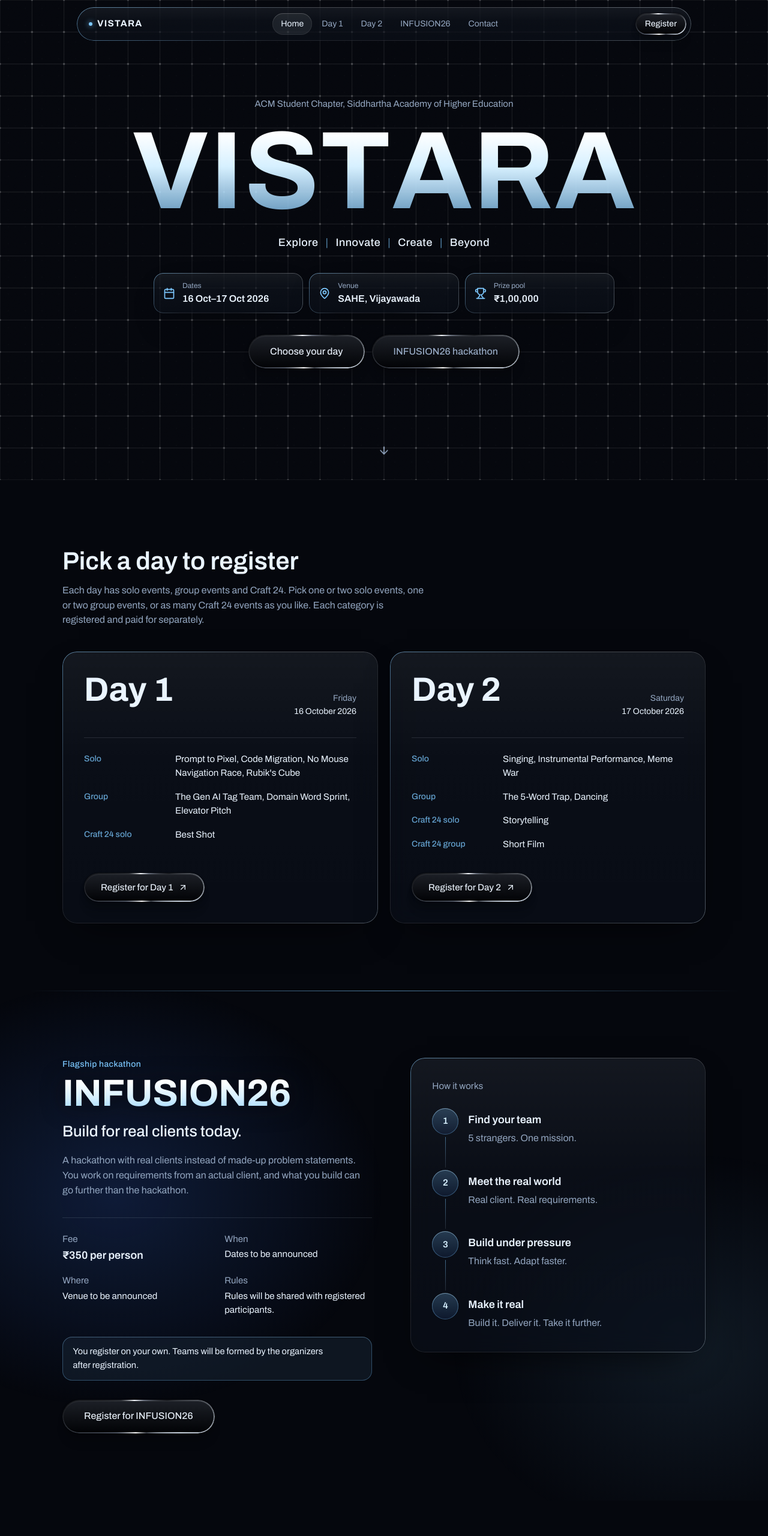
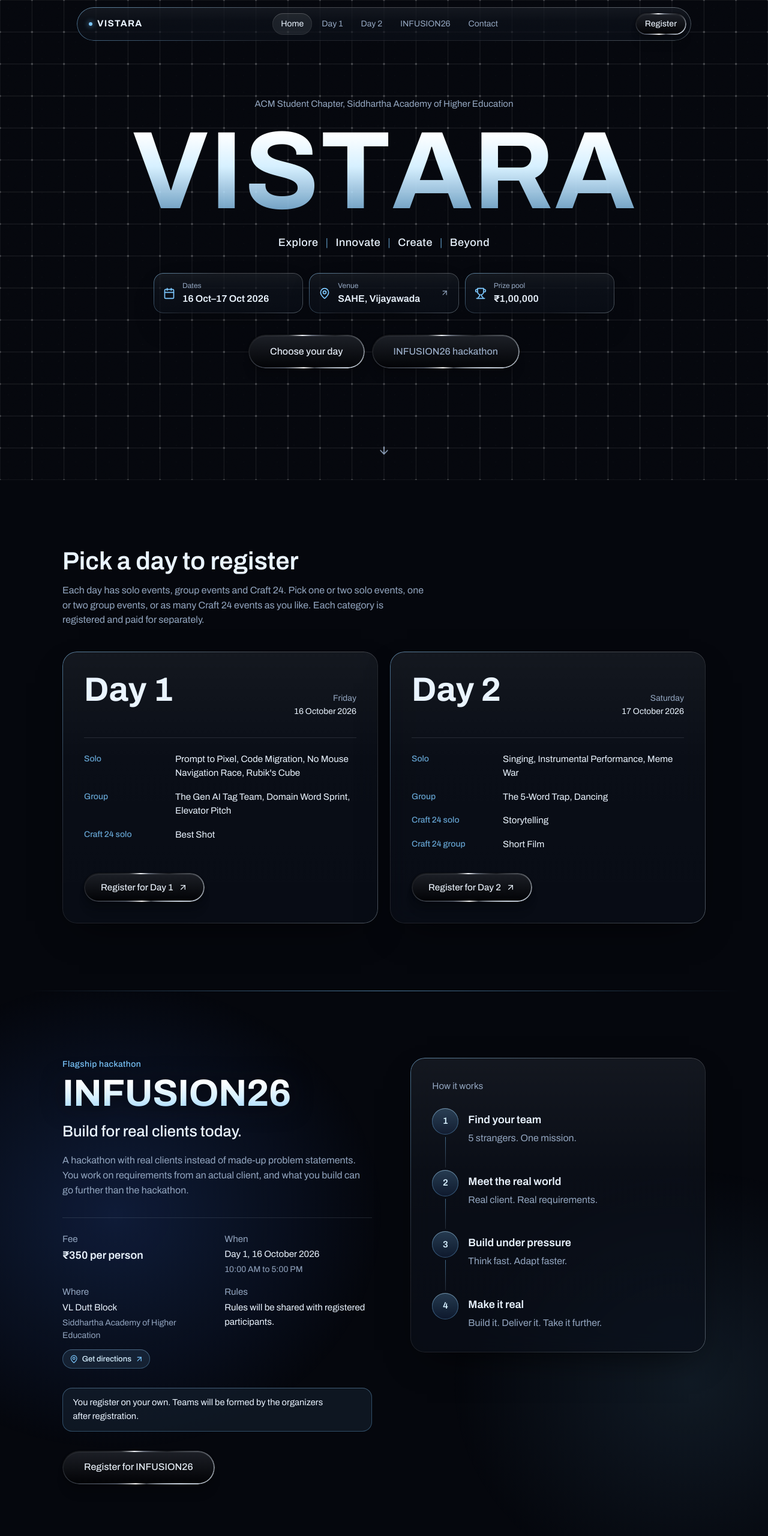
Before and after one commit to thondepusantosh/vistaraevent-acm, a plain HTML site: page index.html in a window 1280 px wide. Shown: the top 2560 px of the page at 60% size. Drawn offline with Linux system fonts and the light colour scheme; animation ran at ten frames a second.

Commit message:
Add files via upload

```diff
--- a/css/styles.css
+++ b/css/styles.css
@@ -814,6 +814,39 @@ body::after {
   padding: 0.75rem 1rem;
   text-align: left;
 }
+/* A fact chip that links somewhere (the venue opens Google Maps): the whole
+   chip is the click target. */
+.fact--link {
+  transition:
+    transform 0.4s var(--ease-out),
+    box-shadow 0.3s;
+}
+.fact--link:hover {
+  transform: translateY(-2px);
+  box-shadow:
+    inset 0 1px 0 rgb(255 255 255 / 0.14),
+    inset 0 0 0 1px color-mix(in oklab, var(--ice) 40%, transparent),
+    0 0 26px -10px var(--ice);
+}
+.fact--link a::after {
+  content: "";
+  position: absolute;
+  inset: 0;
+  border-radius: inherit;
+}
+.fact .fact-arrow {
+  margin-left: auto;
+  width: 0.9rem;
+  height: 0.9rem;
+  color: var(--paper-dim);
+  transition:
+    transform 0.3s var(--ease-out),
+    color 0.3s;
+}
+.fact--link:hover .fact-arrow {
+  color: var(--ice);
+  transform: translate(2px, -2px);
+}
 .fact svg {
   width: 1.25rem;
   height: 1.25rem;
@@ -1075,6 +1108,65 @@ a.day-card:hover {
   font-size: 1.125rem;
   font-weight: 600;
 }
+.fact-sub {
+  color: var(--paper-dim);
+  font-size: 0.875rem;
+}
+
+/* "Get directions": a small ice pill that opens Google Maps. */
+.dir-link {
+  margin-top: 0.625rem;
+  display: inline-flex;
+  height: 2rem;
+  align-items: center;
+  gap: 0.4rem;
+  border-radius: 999px;
+  padding-inline: 0.75rem 0.65rem;
+  color: var(--frost);
+  font-size: 0.8125rem;
+  font-weight: 500;
+  white-space: nowrap;
+  background: color-mix(in oklab, var(--ice) 10%, transparent);
+  box-shadow:
+    inset 0 1px 0 rgb(255 255 255 / 0.1),
+    inset 0 0 0 1px color-mix(in oklab, var(--ice) 32%, transparent);
+  transition:
+    background-color 0.3s,
+    box-shadow 0.3s,
+    color 0.3s,
+    transform 0.4s var(--ease-spring);
+}
+.dir-link svg {
+  width: 0.9rem;
+  height: 0.9rem;
+  color: var(--ice);
+  transition:
+    transform 0.3s var(--ease-out),
+    color 0.3s;
+}
+.dir-link:hover {
+  color: #fff;
+  background: color-mix(in oklab, var(--ice) 20%, transparent);
+  box-shadow:
+    inset 0 1px 0 rgb(255 255 255 / 0.16),
+    inset 0 0 0 1px color-mix(in oklab, var(--ice) 60%, transparent),
+    0 0 22px -6px var(--ice);
+  transform: translateY(-1px);
+}
+.dir-link:hover .dir-arrow {
+  transform: translate(2px, -2px);
+}
+.page-sub-line {
+  margin-top: 0.5rem;
+  display: flex;
+  flex-wrap: wrap;
+  align-items: center;
+  gap: 0.25rem 0.75rem;
+  font-size: 0.9rem;
+}
+.page-sub-line .dir-link {
+  margin-top: 0;
+}
 .hack .glass-note {
   margin-top: 2rem;
   max-width: 34rem;
--- a/js/config.js
+++ b/js/config.js
@@ -22,6 +22,9 @@ export const SITE = {
   institutionNote: "Deemed to be University",
   venue: "Siddhartha Academy of Higher Education, Vijayawada",
   venueShort: "SAHE, Vijayawada",
+  /** Google Maps directions to the campus (opens with "Your location" as the start). */
+  mapsUrl:
+    "https://www.google.com/maps/dir/?api=1&destination=SAHE-Siddhartha+Academy+of+Higher+Education-Deemed+to+be+University%2C+Kanuru%2C+Vijayawada",
   /** Shown everywhere a prize pool is mentioned. */
   prizePool: 100000,
 };
@@ -78,9 +81,11 @@ export const HACKATHON = {
     "A hackathon with real clients instead of made-up problem statements. You work on requirements from an actual client, and what you build can go further than the hackathon.",
   fee: HACKATHON_PRICE,
   teamNote: "Teams will be formed by the organizers after registration.",
-  /** Not announced yet. Replace these strings when they are. */
-  dates: "Dates to be announced",
-  venue: "Venue to be announced",
+  /** Which fest day it runs on (a key of DAYS), its hours, and the building. */
+  day: 1,
+  time: "10:00 AM to 5:00 PM",
+  venue: "VL Dutt Block",
+  /** Not announced yet. Replace when it is, or set rulesUrl to link to them. */
   rules: "Rules will be shared with registered participants.",
   rulesUrl: null,
   steps: [
--- a/js/home.js
+++ b/js/home.js
@@ -19,12 +19,16 @@ function renderHero() {
   $("#tagline").setAttribute("aria-label", SITE.tagline.join(", "));
   const facts = [
     { icon: icons.calendar(), label: "Dates", value: `${DAYS[1].short}–${DAYS[2].short} 2026` },
-    { icon: icons.mapPin(), label: "Venue", value: SITE.venueShort },
+    { icon: icons.mapPin(), label: "Venue", value: SITE.venueShort, href: SITE.mapsUrl, hint: "Get directions on Google Maps" },
     { icon: icons.trophy(), label: "Prize pool", value: formatINR(SITE.prizePool) },
   ];
   $("#facts").innerHTML = facts
     .map(
-      (f) => `<div class="fact glass">${f.icon}<div style="min-width:0"><dt>${esc(f.label)}</dt><dd class="tabular">${esc(f.value)}</dd></div></div>`,
+      (f) => `<div class="fact glass${f.href ? " fact--link" : ""}">${f.icon}<div style="min-width:0"><dt>${esc(f.label)}</dt><dd class="tabular">${
+        f.href
+          ? `<a href="${esc(f.href)}" target="_blank" rel="noopener noreferrer" title="${esc(f.hint)}">${esc(f.value)}<span class="sr-only">. ${esc(f.hint)} (opens in a new tab)</span></a>`
+          : esc(f.value)
+      }</dd></div>${f.href ? icons.arrowUpRight("icon fact-arrow") : ""}</div>`,
     )
     .join("");
 }
@@ -73,8 +77,17 @@ function renderHackathon() {
   $("#hack-summary").textContent = h.summary;
   $("#hack-facts").innerHTML = `
     <div><dt>Fee</dt><dd class="fee tabular">${formatINR(h.fee)} per person</dd></div>
-    <div><dt>When</dt><dd>${esc(h.dates)}</dd></div>
-    <div><dt>Where</dt><dd>${esc(h.venue)}</dd></div>
+    <div>
+      <dt>When</dt>
+      <dd>${esc(DAYS[h.day].label)}, <span class="tabular">${esc(DAYS[h.day].date)}</span></dd>
+      <dd class="fact-sub tabular">${esc(h.time)}</dd>
+    </div>
+    <div>
+      <dt>Where</dt>
+      <dd>${esc(h.venue)}</dd>
+      <dd class="fact-sub">${esc(SITE.institution)}</dd>
+      <dd><a class="dir-link" href="${esc(SITE.mapsUrl)}" target="_blank" rel="noopener noreferrer">${icons.mapPin()}Get directions${icons.arrowUpRight("icon dir-arrow")}<span class="sr-only"> to ${esc(SITE.institution)} on Google Maps (opens in a new tab)</span></a></dd>
+    </div>
     <div><dt>Rules</dt><dd>${h.rulesUrl ? `<a href="${esc(h.rulesUrl)}" style="text-decoration:underline">Read the rules</a>` : esc(h.rules)}</dd></div>`;
   $("#hack-note").textContent = `You register on your own. ${h.teamNote}`;
   $("#hack-cta").innerHTML = REGISTRATION_OPEN.hackathon
--- a/js/register.js
+++ b/js/register.js
@@ -8,7 +8,7 @@
 // the other buckets' picks are still there. Progress, minus the screenshot,
 // survives a page refresh.
 
-import { APPS_SCRIPT_URL, DAYS, GROUP_TEAM_SIZES, HACKATHON, REGISTRATION_OPEN, TIER_PRICES } from "./config.js";
+import { APPS_SCRIPT_URL, DAYS, GROUP_TEAM_SIZES, HACKATHON, REGISTRATION_OPEN, SITE, TIER_PRICES } from "./config.js";
 import {
   BUCKETS,
   BUCKET_LABEL,
@@ -898,7 +898,9 @@ mountFooter();
 document.getElementById("page-title").textContent = isDay ? DAYS[day].label : HACKATHON.name;
 document.getElementById("page-sub").innerHTML = isDay
   ? `${esc(DAYS[day].weekday)}, <span class="tabular" style="color:var(--paper)">${esc(DAYS[day].date)}</span>`
-  : `${esc(HACKATHON.tagline)} <span class="tabular" style="color:var(--paper)">${formatINR(HACKATHON.fee)}</span> per person.`;
+  : `${esc(HACKATHON.tagline)} <span class="tabular" style="color:var(--paper)">${formatINR(HACKATHON.fee)}</span> per person.
+     <span class="page-sub-line tabular">${esc(DAYS[HACKATHON.day].label)}, ${esc(DAYS[HACKATHON.day].date)} · ${esc(HACKATHON.time)} · ${esc(HACKATHON.venue)}
+       <a class="dir-link" href="${esc(SITE.mapsUrl)}" target="_blank" rel="noopener noreferrer">${icons.mapPin()}Get directions${icons.arrowUpRight("icon dir-arrow")}<span class="sr-only"> on Google Maps (opens in a new tab)</span></a></span>`;
 mountIceShards(document.getElementById("shards"));
 restore();
 render();
```
